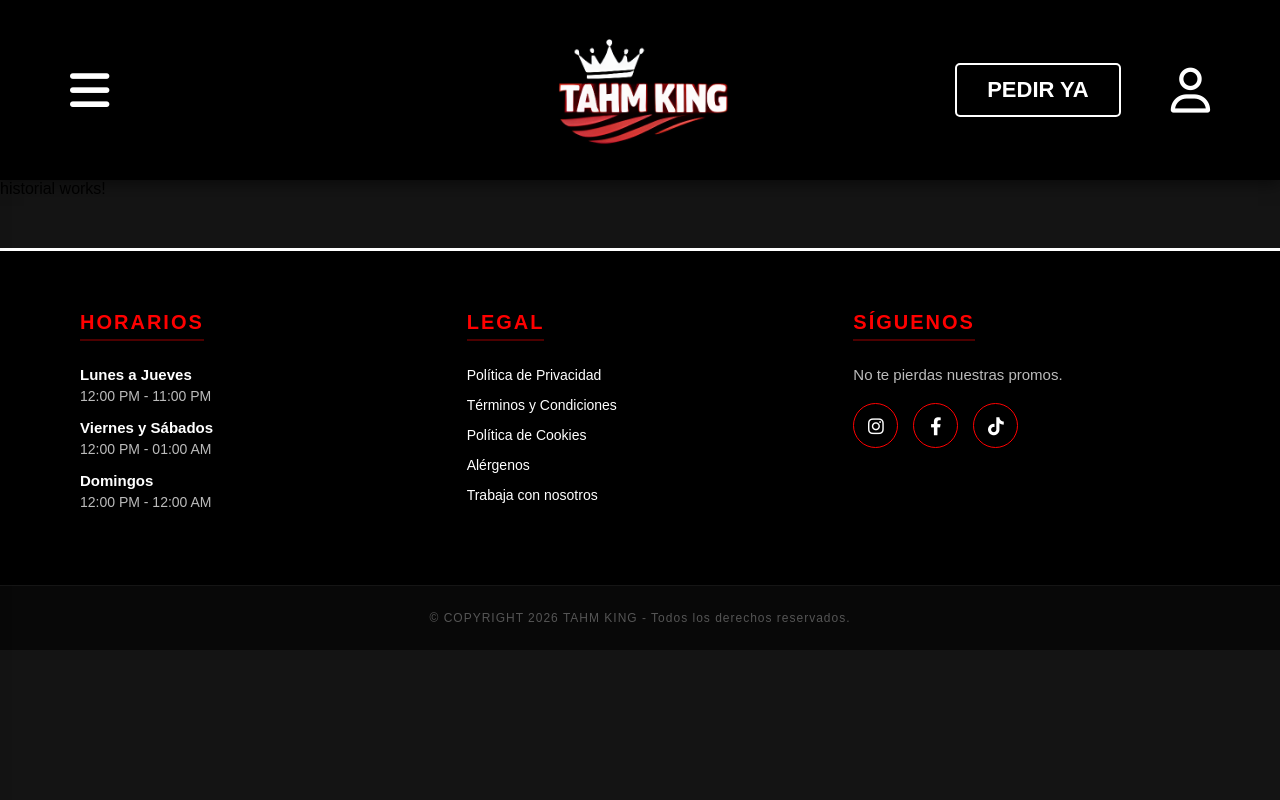
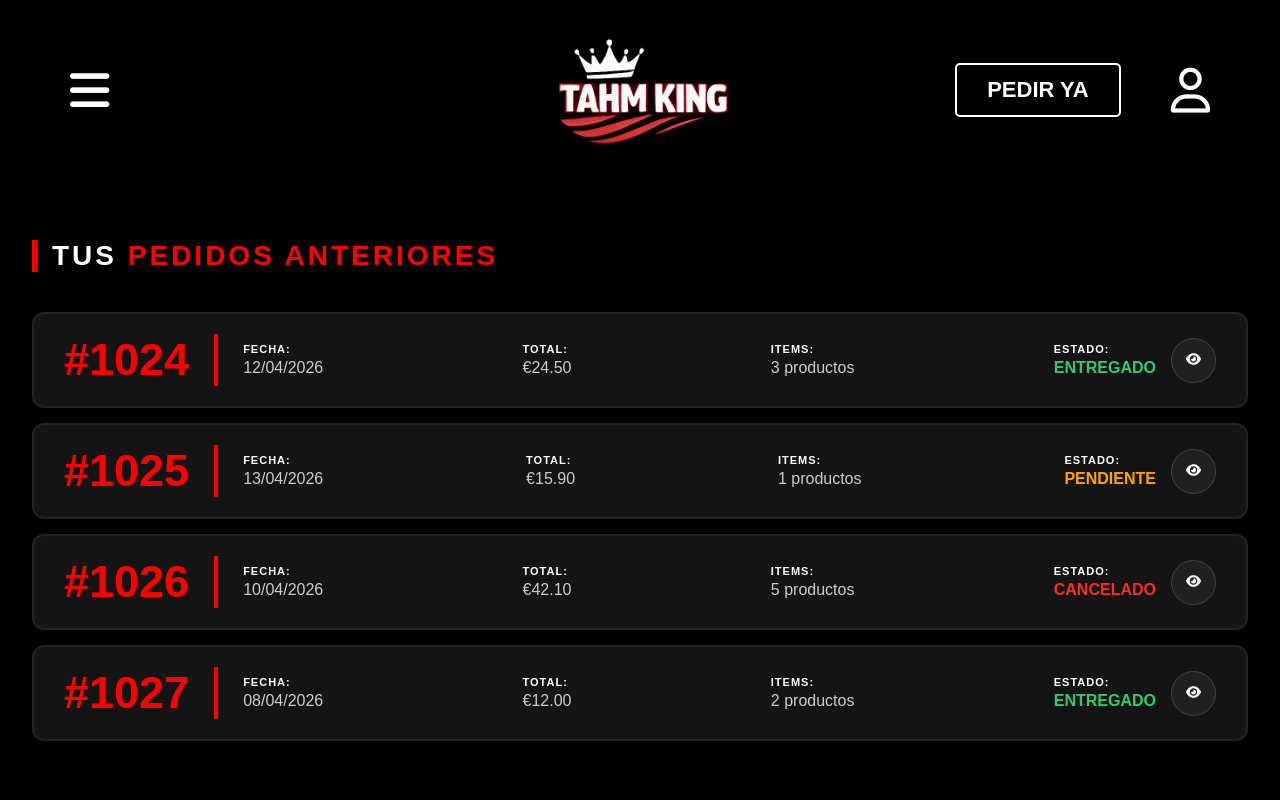
Before and after one commit to AmineStudio/PWM, an Angular app: page /historial in a window 1280 px wide. Shown: the top 800 px of the page. Built offline with nearby package versions, Linux system fonts and the light colour scheme.

Commit message:
feat: migración de la página historial

```diff
--- a/src/app/pages/historial/historial.component.css
+++ b/src/app/pages/historial/historial.component.css
@@ -0,0 +1,119 @@
+:host {
+  display: block;
+  width: 100%;
+}
+
+.seccion-historial {
+  background-color: #000000;
+  min-height: 80vh;
+  padding: 60px 0;
+}
+
+.contenedor-pedidos {
+  width: 95%;
+  max-width: 1300px;
+  margin: 0 auto;
+}
+
+.titulo-seccion-pedidos {
+  color: #fff;
+  font-family: 'Oswald', sans-serif;
+  font-size: 28px;
+  letter-spacing: 3px;
+  margin-bottom: 40px;
+  border-left: 5px solid #ff0000;
+  padding-left: 15px;
+  text-transform: uppercase;
+}
+
+.titulo-seccion-pedidos span { color: #ff0000; }
+
+.listado-pedidos {
+  display: flex;
+  flex-direction: column;
+  gap: 15px;
+}
+
+.tarjeta-pedido {
+  background: #141414;
+  border: 2px solid #222;
+  border-radius: 12px;
+  padding: 20px 30px;
+  display: flex;
+  align-items: center;
+  justify-content: space-between;
+  transition: all 0.3s ease;
+}
+
+.tarjeta-pedido:hover {
+  transform: translateX(10px);
+  border-color: #ff0000;
+  box-shadow: 0 5px 20px rgba(255, 0, 0, 0.15);
+}
+
+.numero-pedido {
+  font-size: 45px;
+  font-weight: 900;
+  color: #ff0000;
+  padding-right: 25px;
+  margin-right: 25px;
+  border-right: 4px solid #ff0000;
+  flex: 0 0 auto;
+  font-family: 'Oswald', sans-serif;
+  min-width: 120px;
+}
+
+.info-pedido {
+  flex: 1;
+  display: flex;
+  justify-content: space-between;
+  align-items: center;
+  color: #ccc;
+  font-size: 16px;
+  gap: 15px;
+}
+
+.info-pedido p { margin: 0; display: flex; flex-direction: column; }
+
+.info-pedido strong {
+  color: #fff;
+  text-transform: uppercase;
+  font-size: 11px;
+  margin-bottom: 4px;
+  letter-spacing: 1px;
+}
+
+/* ESTADOS */
+.status { font-weight: bold; text-transform: uppercase; }
+.pendiente .status { color: #ffa500; }
+.entregado .status { color: #2ecc71; }
+.cancelado .status { color: #ff2a2a; }
+
+.btn-info-premium {
+  background: rgba(255, 255, 255, 0.05);
+  border: 1px solid #444;
+  width: 45px;
+  height: 45px;
+  border-radius: 50%;
+  color: #fff;
+  cursor: pointer;
+  display: flex;
+  justify-content: center;
+  align-items: center;
+  transition: 0.3s;
+  margin-left: 15px;
+}
+
+.btn-info-premium:hover {
+  background: #ff0000;
+  border-color: #ff0000;
+  transform: rotate(15deg) scale(1.1);
+}
+
+/* RESPONSIVO */
+@media (max-width: 768px) {
+  .tarjeta-pedido { padding: 15px; flex-wrap: wrap; }
+  .numero-pedido { font-size: 26px; border-right: none; padding: 0; margin-bottom: 10px; width: 100%; }
+  .info-pedido { flex-wrap: wrap; gap: 10px; width: 100%; }
+  .info-pedido p { flex: 1 1 40%; }
+}
--- a/src/app/pages/historial/historial.component.html
+++ b/src/app/pages/historial/historial.component.html
@@ -1 +1,41 @@
-<p>historial works!</p>
+<section class="seccion-historial">
+  <div class="contenedor-pedidos">
+    <h2 class="titulo-seccion-pedidos">TUS <span>PEDIDOS ANTERIORES</span></h2>
+
+    <div class="listado-pedidos">
+      @for (pedido of pedidos; track pedido.id) {
+        <div class="tarjeta-pedido" [ngClass]="pedido.estado">
+
+          <div class="numero-pedido">
+            #{{ pedido.id }}
+          </div>
+
+          <div class="info-pedido">
+            <p>
+              <strong>Fecha:</strong>
+              {{ pedido.fecha }}
+            </p>
+            <p>
+              <strong>Total:</strong>
+              {{ pedido.total | currency:'EUR' }}
+            </p>
+            <p>
+              <strong>Items:</strong>
+              {{ pedido.items }} productos
+            </p>
+            <p>
+              <strong>Estado:</strong>
+              <span class="status">{{ pedido.estado }}</span>
+            </p>
+          </div>
+
+          <button class="btn-info-premium" (click)="verDetalle(pedido.id)">
+            <i class="fa-solid fa-eye"></i>
+          </button>
+        </div>
+      } @empty {
+        <p style="color: #666; text-align: center;">No tienes pedidos registrados todavía.</p>
+      }
+    </div>
+  </div>
+</section>
--- a/src/app/pages/historial/historial.component.ts
+++ b/src/app/pages/historial/historial.component.ts
@@ -1,9 +1,36 @@
-import { Component } from '@angular/core';
+import { Component, OnInit } from '@angular/core';
+import { CommonModule } from '@angular/common';
+
+interface Pedido {
+  id: number;
+  fecha: string;
+  total: number;
+  estado: 'pendiente' | 'entregado' | 'cancelado';
+  items: number;
+}
 
 @Component({
   selector: 'app-historial',
-  imports: [],
+  standalone: true,
+  imports: [CommonModule],
   templateUrl: './historial.component.html',
-  styleUrl: './historial.component.css',
+  styleUrls: ['./historial.component.css'],
 })
-export class HistorialComponent {}
+export class HistorialComponent implements OnInit {
+  public pedidos: Pedido[] = [];
+
+  ngOnInit(): void {
+    // Simulamos la carga de datos (esto podría venir de localStorage o un servicio)
+    this.pedidos = [
+      { id: 1024, fecha: '12/04/2026', total: 24.5, estado: 'entregado', items: 3 },
+      { id: 1025, fecha: '13/04/2026', total: 15.9, estado: 'pendiente', items: 1 },
+      { id: 1026, fecha: '10/04/2026', total: 42.1, estado: 'cancelado', items: 5 },
+      { id: 1027, fecha: '08/04/2026', total: 12.0, estado: 'entregado', items: 2 },
+    ];
+  }
+
+  verDetalle(id: number): void {
+    console.log('Mostrando detalle del pedido:', id);
+    // Aquí podrías navegar a una página de detalle o abrir un modal
+  }
+}
```
